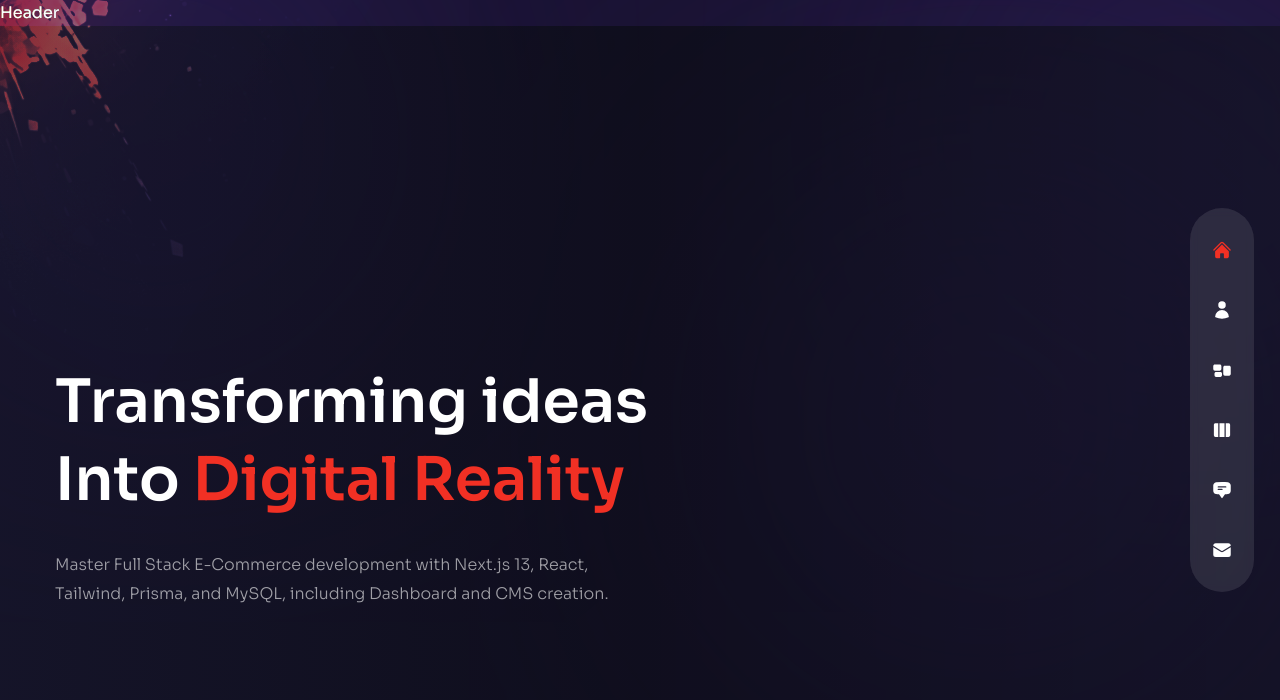
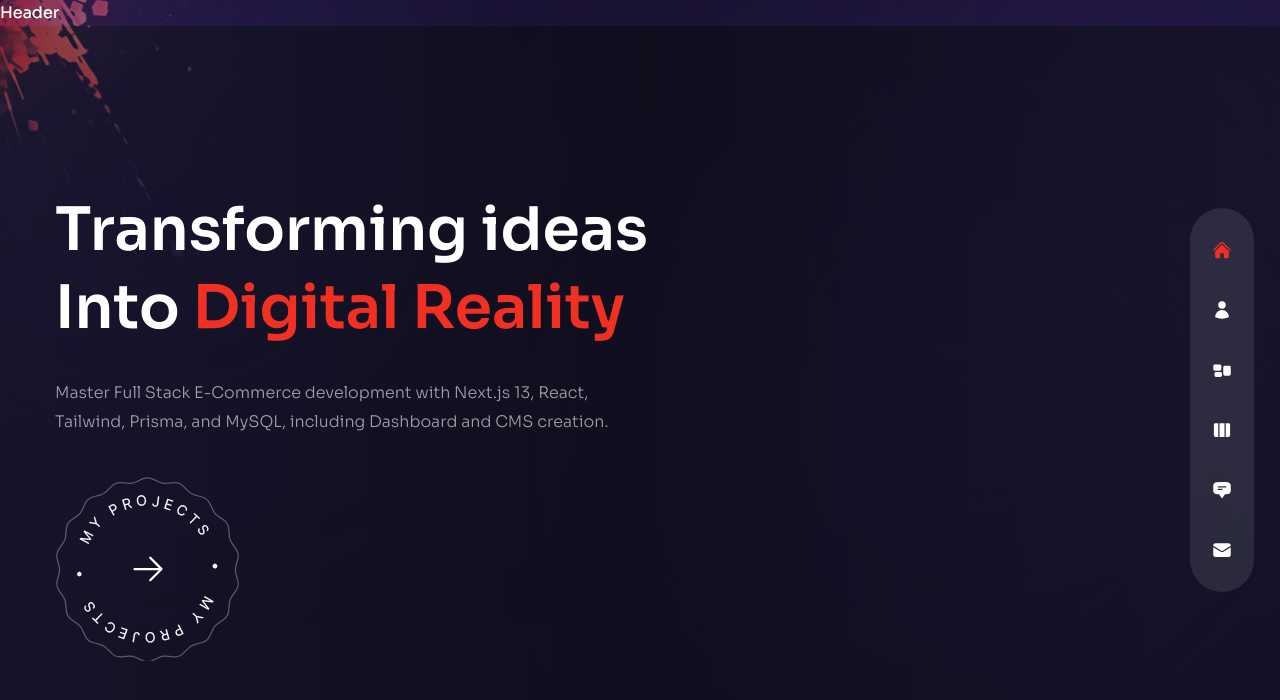
Before and after one commit to halfdobis/next-portfolio, a Next.js app: page / in a window 1280 px wide. Shown: the top 700 px of the page. Built offline with nearby package versions, Linux system fonts and the light colour scheme.

Commit message:
HomePage-[Hero-Section-{Project-Animated-Button}]

```diff
--- a/components/ProjectsBtn.js
+++ b/components/ProjectsBtn.js
@@ -1,5 +1,23 @@
+import Image from 'next/image';
+import Link from 'next/link';
+import { HiArrowRight } from "react-icons/hi2";
+
+
 const ProjectsBtn = () => {
-  return <div>Project Btn</div>;
+  return (
+    <div className='mx-auto xl:mx-0'>
+      <Link href={'/work'} className='relative w-[185px] h-[185px] flex justify-center items-center bg-circleStar bg-cover bg-cente bg-no-repeat group'>
+     <Image
+     src={'/rounded-text.png'}
+     width={141}
+     height={148}
+     alt='button-image'
+     className='animate-spin-slow w-full h-full max-w-[141px] max-h-[148px]'
+     />
+     <HiArrowRight className='absolute text-4xl group-hover:translate-x-2 translate-all duration-300'/>
+      </Link>
+    </div>
+  )
 };
 
 export default ProjectsBtn;
--- a/pages/index.js
+++ b/pages/index.js
@@ -12,18 +12,38 @@
   return (
     <div className="bg-primary/60 h-full">
       <div className="w-full h-full bg-gradient-to-r from-primary/10 via-black/30 to-black/10">
-        <div className="text-center flex flex-col justify-center xl:pt-40 xl:text-left h-full container mx-auto">
-          <h1 className="h1">
+        <div className="text-center flex flex-col justify-center xl:pt-40 xl:pb-40 xl:text-left h-full container mx-auto">
+          <motion.h1
+          variants={fadeIn("down", 0.2)}
+          initial="hidden"
+          animate="show"
+          exit="hidden"
+          className="h1">
             Transforming ideas <br /> Into{" "}
             <span className="text-accent">Digital Reality</span>
-          </h1>
-          <p className="max-w-sm xl:max-w-xl mx-auto xl:mx-0 mb-10 xl-mb-16">
+          </motion.h1>
+          <motion.p
+            variants={fadeIn("down", 0.3)}
+            initial="hidden"
+            animate="show"
+            exit="hidden"
+            className="max-w-sm xl:max-w-xl mx-auto xl:mx-0 mb-10 xl-mb-16"
+          >
             Master Full Stack E-Commerce development with Next.js 13, React,
             Tailwind, Prisma, and MySQL, including Dashboard and CMS creation.
-          </p>
+          </motion.p>
           <div className="flex justify-center xl:hidden relative">
             <ProjectsBtn />
           </div>
+          <motion.div
+            variants={fadeIn("down", 0.4)}
+            initial="hidden"
+            animate="show"
+            exit="hidden"
+            className="hidden xl:flex"
+          >
+            <ProjectsBtn />
+          </motion.div>
         </div>
       </div>
       <div>image</div>
```
